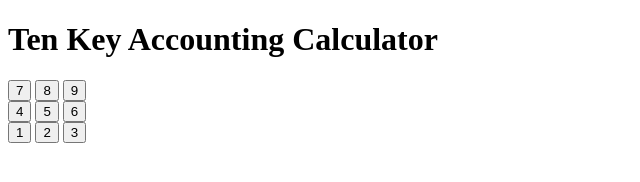
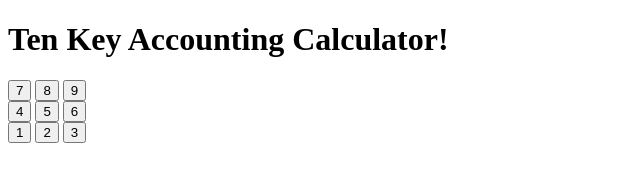
Before and after one commit to dambergn/js-calculator, a plain HTML site: page index.html in a window 1280 px wide. Shown: the full height of the page, 0-640 px from the left. Drawn offline with Linux system fonts and the light colour scheme.

Commit message:
created node server

```diff
--- a/index.html
+++ b/index.html
@@ -7,7 +7,7 @@
   <title>Ten Key Accounting Calculator</title>
 </head>
 <body>
-  <h1>Ten Key Accounting Calculator</h1>
+  <h1>Ten Key Accounting Calculator!</h1>
   <form>
     <button id="key7">7</button>
     <button id="key8">8</button>
--- /dev/null
+++ b/server.js
@@ -0,0 +1,3 @@
+'use strict';
+
+console.log('I am a script!');
```
